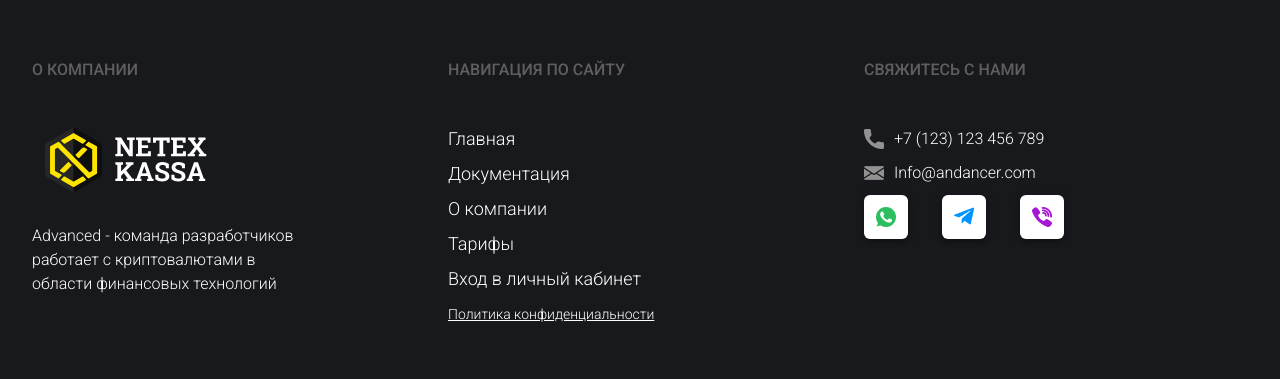
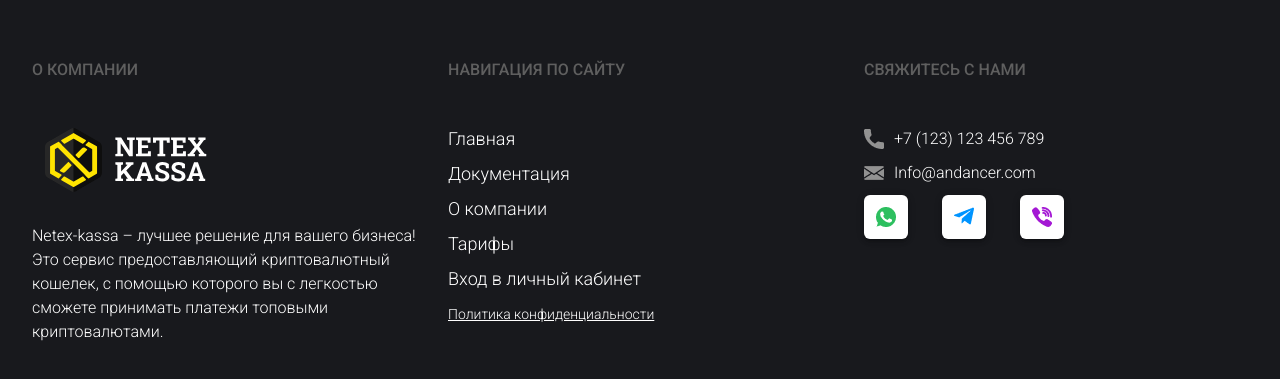
Before and after one commit to Osmon11/netex-kassa, a React (Create React App) app: page /rates in a window 1280 px wide. Shown: the part 967-1346 px from the top of the page. Built offline with nearby package versions, Linux system fonts and the light colour scheme; no server answers.

Commit message:
bugFixed: footer text

```diff
--- a/src/components/Body/admin.jsx
+++ b/src/components/Body/admin.jsx
@@ -14,7 +14,7 @@ import {
 } from "@material-ui/core";
 import React, { useEffect } from "react";
 import "./style.css";
-import logo from "assets/logo.png";
+import Logo from "../../shared/Logo/logo";
 import ava from "assets/avatar.png";
 import {
   CreateProject,
@@ -101,9 +101,7 @@ export function Admin() {
           className="flex_box"
           style={{ flexDirection: xs ? "column" : "row" }}
         >
-          <NavLink to="/dashboard">
-            <img src={logo} style={{ width: 150 }} alt="logo" />
-          </NavLink>
+          <Logo />
           <p
             className="p_1"
             style={{
--- a/src/shared/Footer/footer.jsx
+++ b/src/shared/Footer/footer.jsx
@@ -42,9 +42,8 @@ export function Footer() {
           )}
           <Logo />
           <Typography variant="body2" style={{ margin: "24px 0" }}>
-            Advanced - команда разработчиков
-            <br /> работает с криптовалютами в<br /> области финансовых
-            технологий
+          Netex-kassa – лучшее решение для вашего бизнеса!
+            <br /> Это сервис предоставляющий криптовалютный кошелек, с помощью которого вы с легкостью сможете принимать платежи топовыми криптовалютами.
           </Typography>
         </Grid>
 
```
